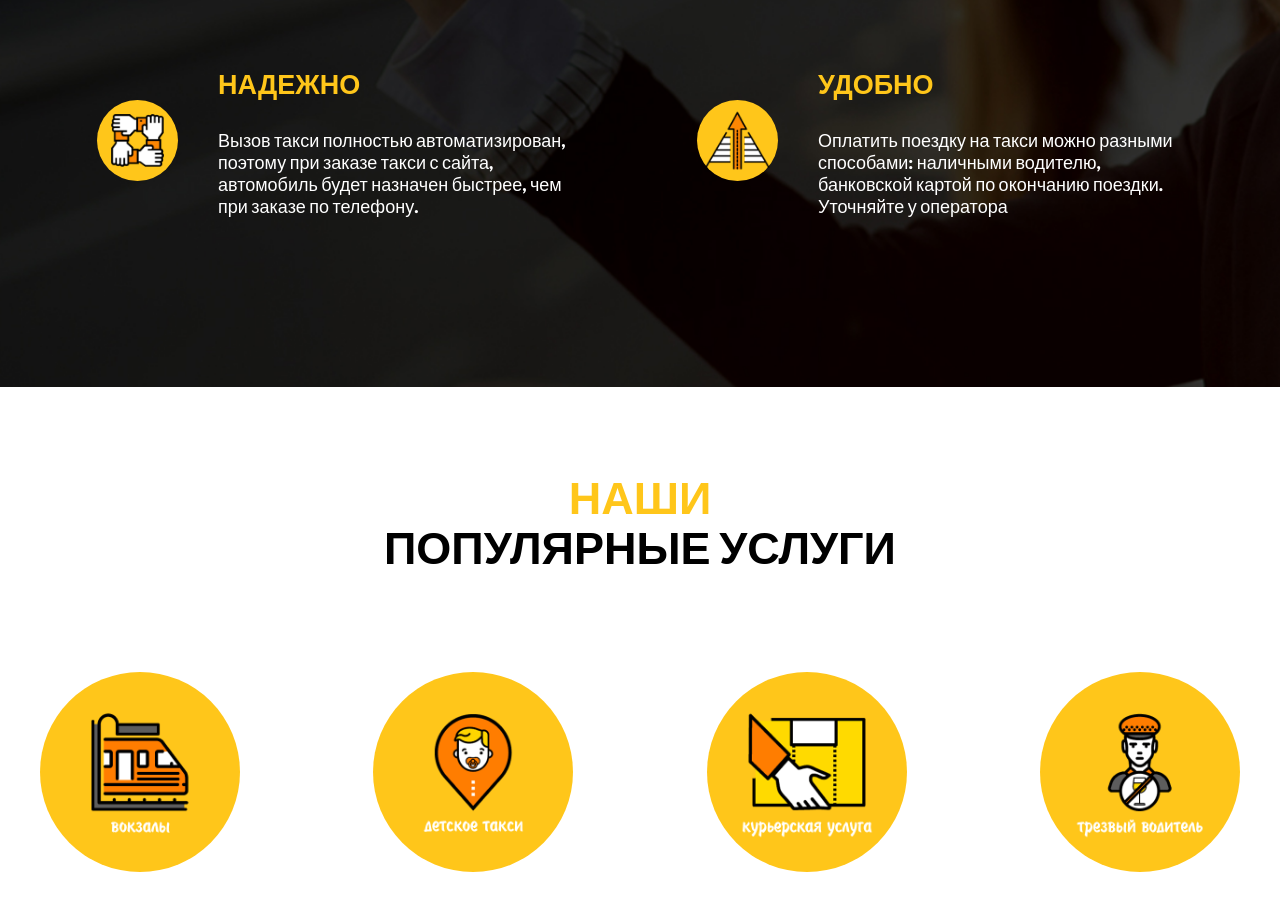
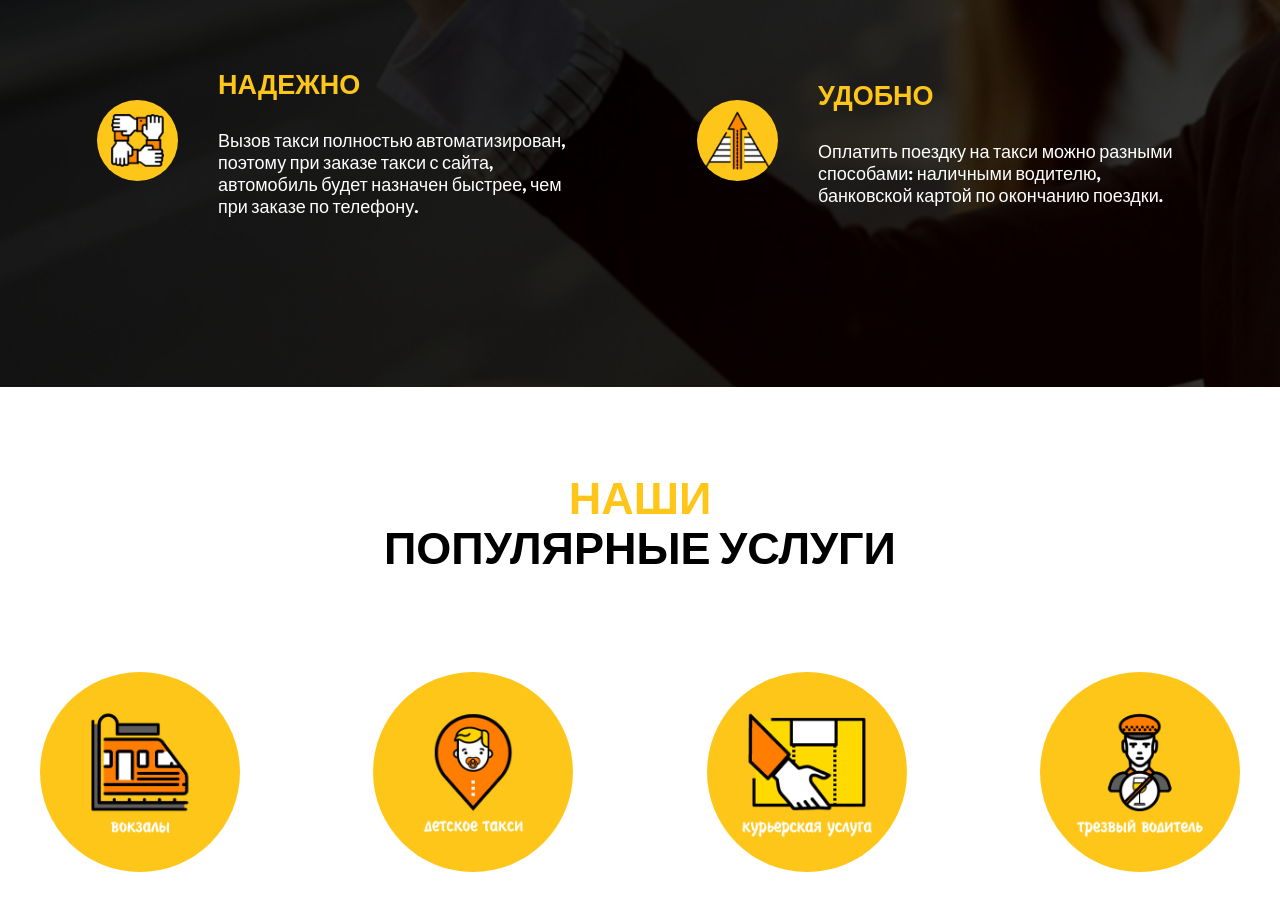
Before and after one commit to taxfriga/taxfriga.github.io, a plain HTML site: page index.html in a window 1280 px wide. Shown: the part 3460-4371 px from the top of the page. Drawn offline with nearby package versions, Linux system fonts and the light colour scheme.

Commit message:
Add files via upload

```diff
--- a/index.html
+++ b/index.html
@@ -163,7 +163,8 @@
                     </div>
                     <div class="wish__descr">
                         <h3 class="wish__title">Удобно</h3>
-                        <div class="wish__text">Оплатить поездку на такси можно разными способами: наличными водителю, банковской картой по окончанию поездки. Уточняйте у оператора </div>
+                        <div class="wish__text">Оплатить поездку на такси можно разными способами: наличными водителю, банковской картой по окончанию поездки.  </div>
+                        <!-- Уточняйте у оператора -->
                     </div>
                 </div>
             </div>
```
